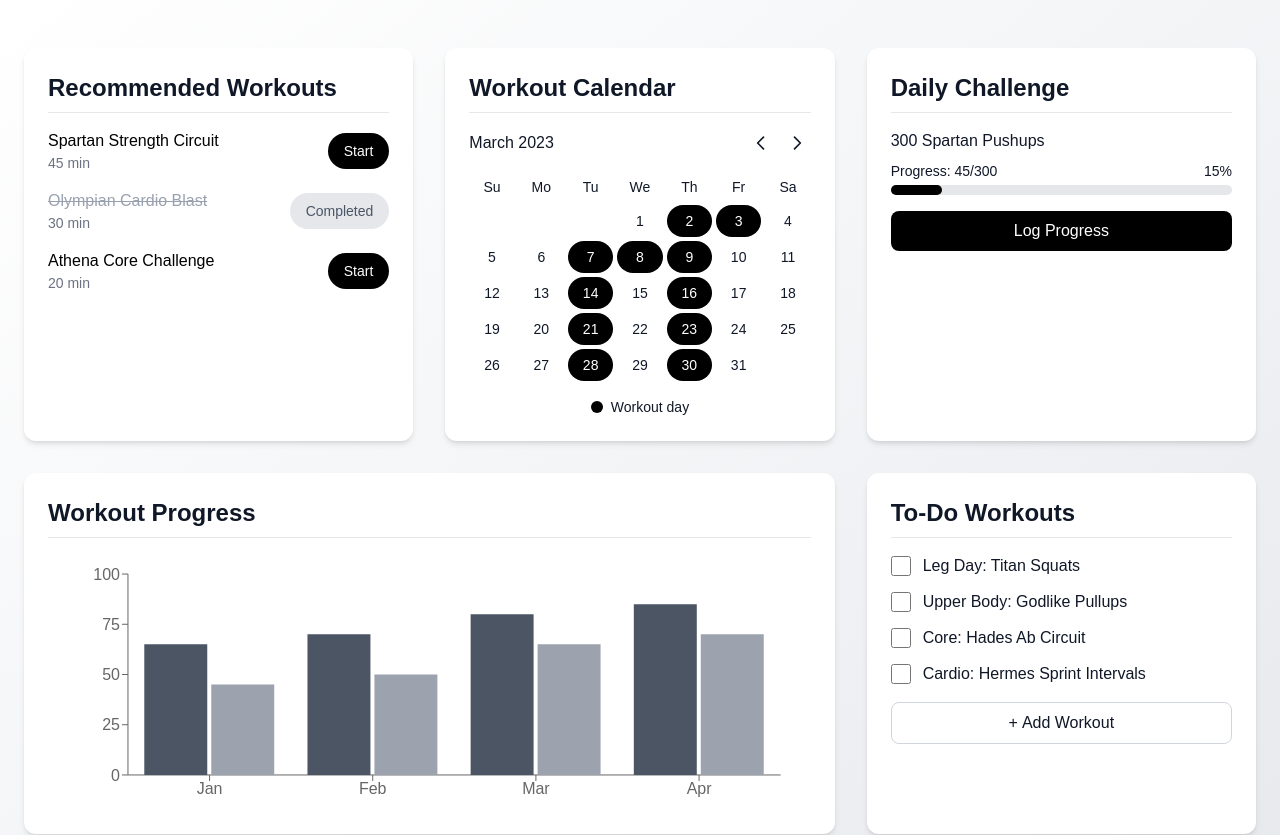
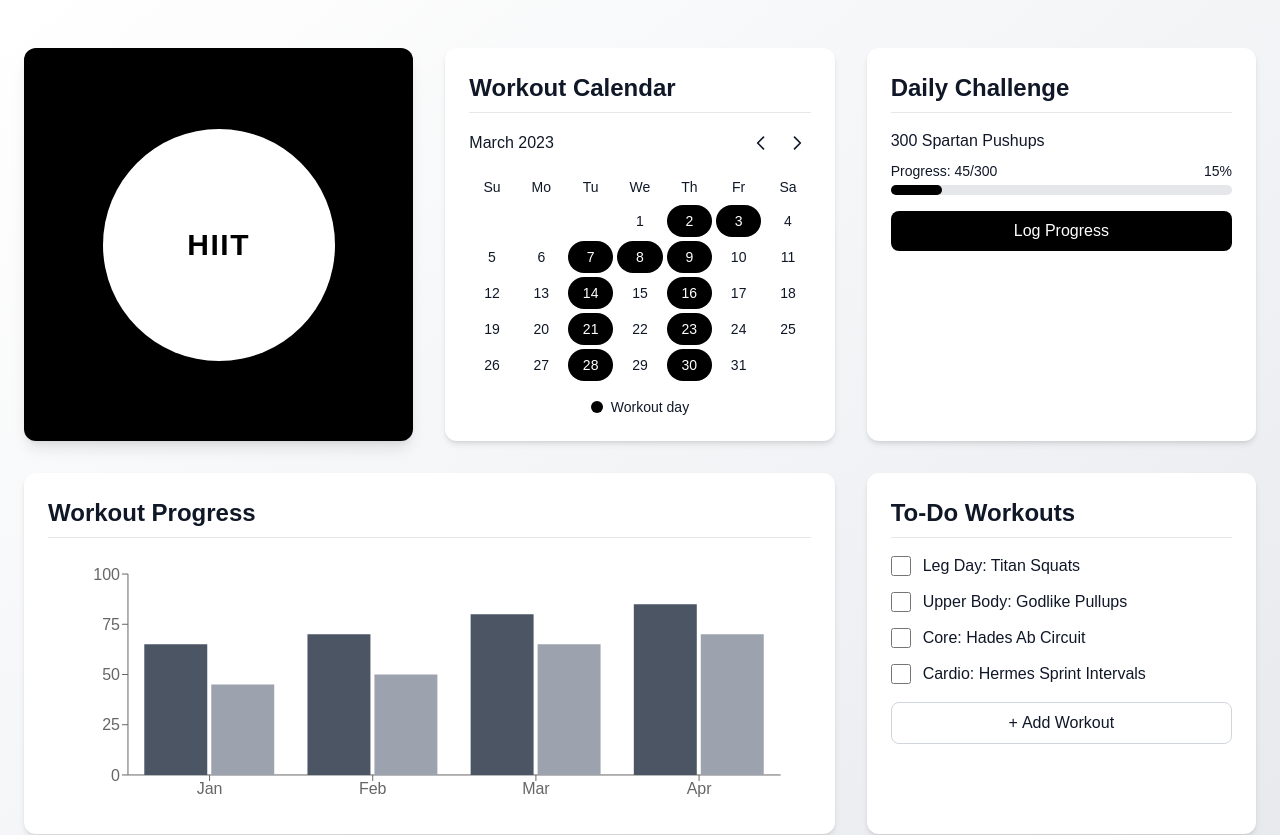
Before and after one commit to randomPlayerHere/hyprfit, a Next.js app: page /dashboard in a window 1280 px wide. Shown: the top 835 px of the page. Built offline with nearby package versions, Linux system fonts and the light colour scheme.

Commit message:
updated recommendation section

```diff
--- a/app/dashboard/page.tsx
+++ b/app/dashboard/page.tsx
@@ -1,10 +1,15 @@
 "use client";
 import Image from "next/image";
 import Link from "next/link";
-import { useState } from "react";
+import { useState ,useEffect} from "react";
 import { BarChart, Bar, XAxis, YAxis, Tooltip, ResponsiveContainer } from "recharts";
 
 export default function dashboard() {
+
+
+  const workoutTypes = ["HIIT", "Strength", "Yoga", "Cardio"];
+  const [currentWorkout, setCurrentWorkout] = useState(workoutTypes[0]);
+
   // State for workouts
   const [workouts, setWorkouts] = useState([
     { name: "Spartan Strength Circuit", duration: "45 min", completed: false },
@@ -84,31 +89,14 @@ export default function dashboard() {
       {/* Dashboard Section */}
       <section className="max-w-7xl mx-auto px-6 py-12 grid grid-cols-1 lg:grid-cols-3 gap-8">
         {/* Current Workouts */}
-        <div className="bg-white p-6 rounded-xl shadow-md">
-          <h2 className="text-2xl font-bold mb-4 border-b border-gray-200 pb-2">
-            Recommended Workouts
-          </h2>
-          <ul className="space-y-4">
-            {workouts.map((workout, index) => (
-              <li key={index} className="flex flex-col sm:flex-row items-start sm:items-center justify-between space-y-2 sm:space-y-0">
-                <div>
-                  <h3 className={`font-medium ${workout.completed ? "line-through text-gray-400" : "text-black"}`}>
-                    {workout.name}
-                  </h3>
-                  <p className="text-sm text-gray-500">{workout.duration}</p>
-                </div>
-                <button
-                  onClick={() => toggleCompletion(index)}
-                  className={`px-4 py-2 rounded-full text-sm font-medium transition-all duration-200 hover:opacity-90
-                    w-full sm:w-auto mt-2 sm:mt-0
-                    ${workout.completed ? "bg-gray-200 text-gray-600" : "bg-black text-white hover:bg-gray-800"}`}
-                >
-                  {workout.completed ? "Completed" : "Start"}
-                </button>
-              </li>
-            ))}
-          </ul>
-        </div>
+        <div className="justify-center bg-black p-6 rounded-xl flex items-center shadow-lg">
+      {/* Center Circle with Workout Type */}
+      <div className="w-58 h-58 bg-white rounded-full flex items-center justify-center shadow-lg">
+        <span className="text-black text-3xl font-bold uppercase tracking-wider">
+          {currentWorkout}
+        </span>
+      </div>
+    </div>
 
         {/* Monthly Calendar */}
         <div className="bg-white p-6 rounded-xl shadow-md">
```
